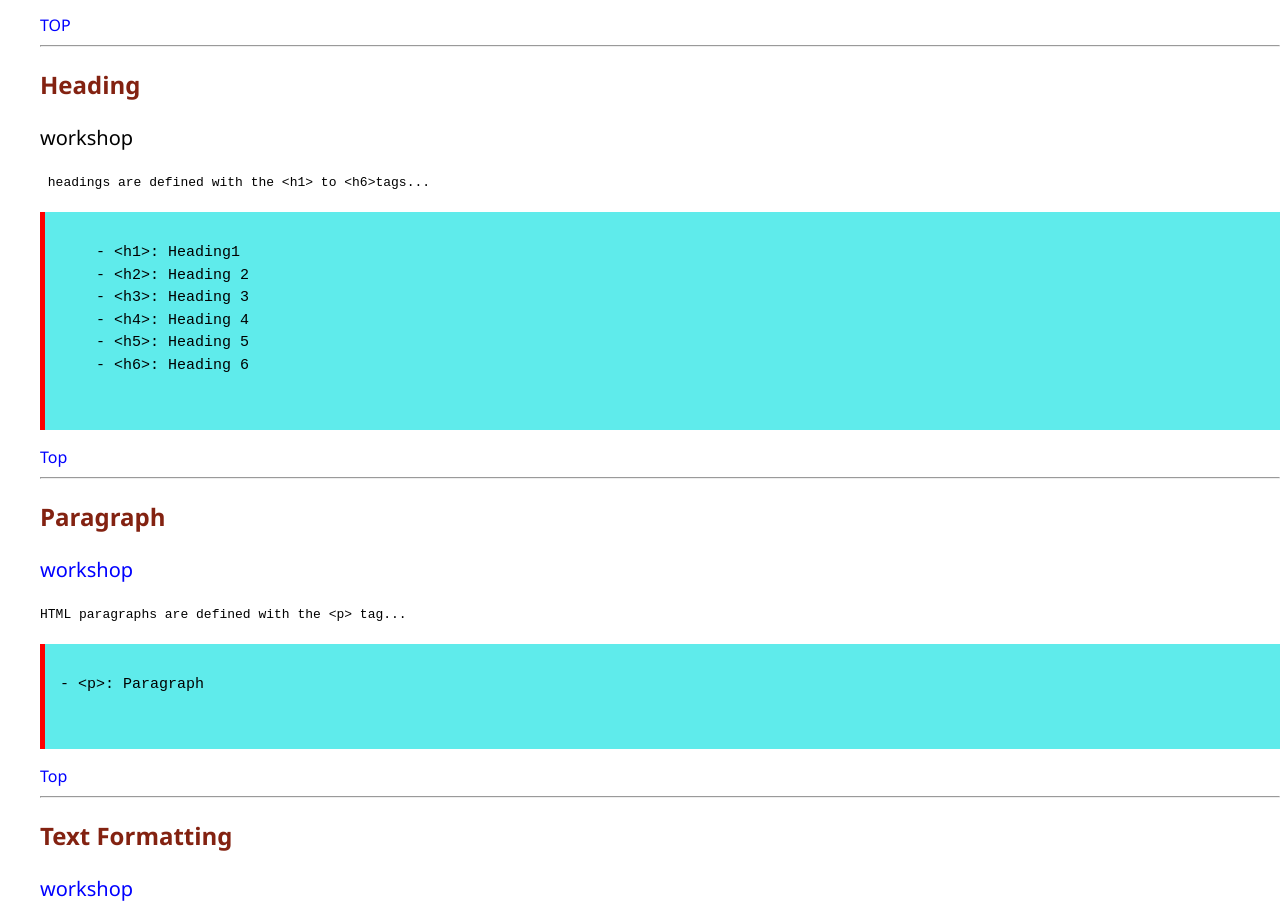
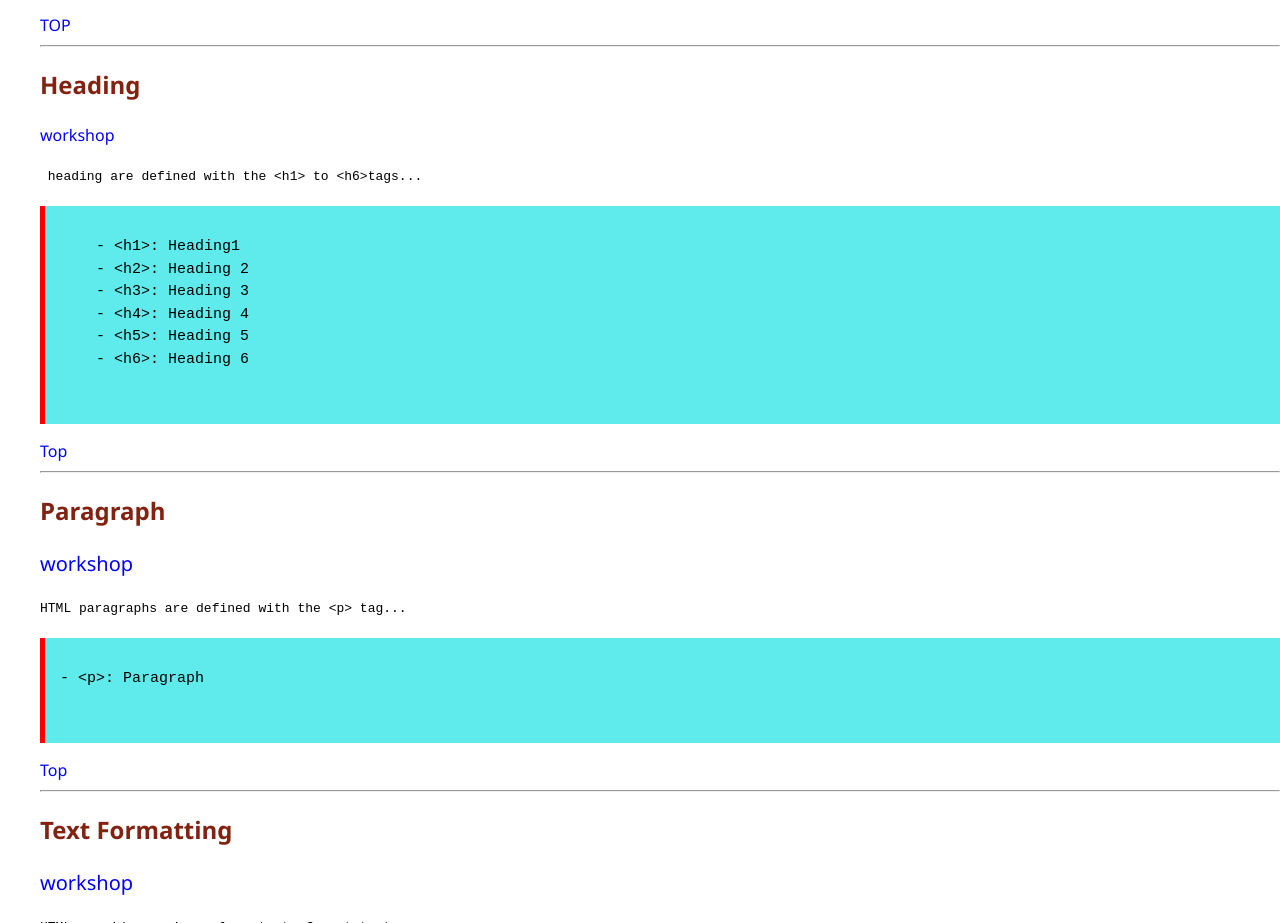
Before and after one commit to somphong011/webbasic-67-44, a plain HTML site: page index.html in a window 1280 px wide. Shown: the part 1408-2331 px from the top of the page. Drawn offline with Linux system fonts and the light colour scheme.

Commit message:
Add files via upload

```diff
--- a/index.html
+++ b/index.html
@@ -109,8 +109,8 @@
 
         <!-- section3 -->
          <h2 id="Heading"> Heading</h2>
-         <p><a href="wo3_01_heading.html"></a>workshop</p>
-         <p><xmp> headings are defined with the <h1> to <h6>tags...</xmp></p>
+         <a href="wo3_01_heading.html">workshop</a>
+         <p><xmp> heading are defined with the <h1> to <h6>tags...</xmp></p>
 <pre><xmp>    - <h1>: Heading1
     - <h2>: Heading 2
     - <h3>: Heading 3
```
